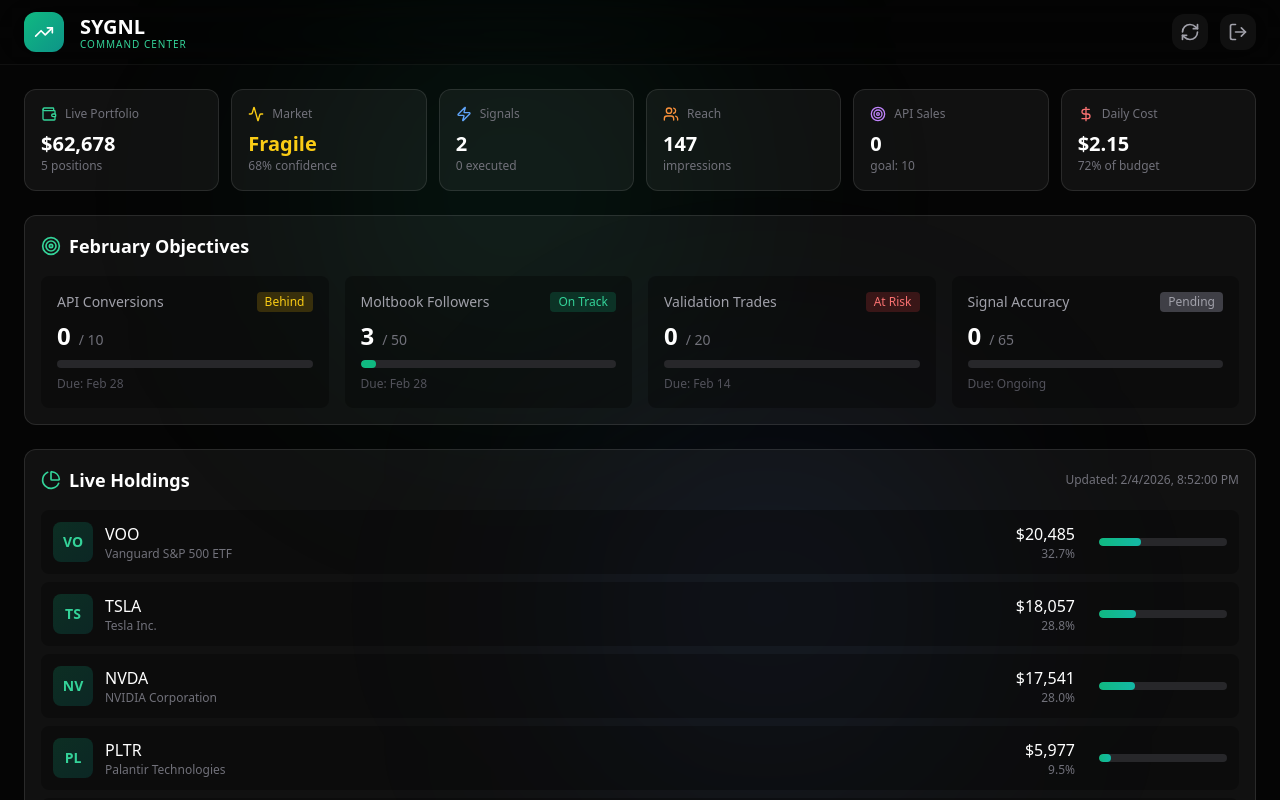
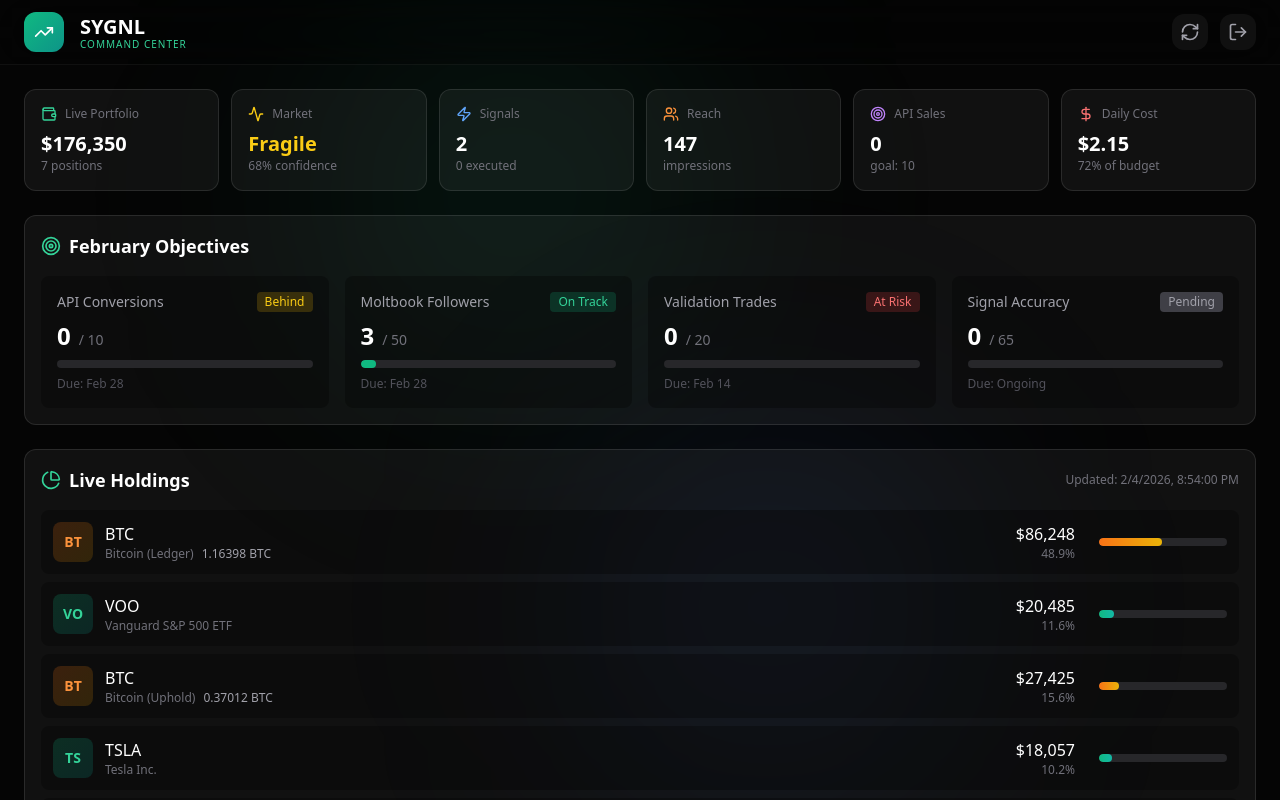
Before and after one commit to nhantour/sygnl_dashboard, a Next.js app: page /dashboard in a window 1280 px wide. Shown: the top 800 px of the page. Built offline with nearby package versions, Linux system fonts and the light colour scheme.

Commit message:
Add BTC holdings - Ledger + Uphold - 2026-02-04 20:56

```diff
--- a/app/dashboard/page.js
+++ b/app/dashboard/page.js
@@ -197,15 +197,26 @@ export default function Dashboard() {
             </span>
           </h3>
           <div className="space-y-2">
-            {holdings.holdings.map((holding) => (
-              <div key={holding.symbol} className="flex items-center justify-between p-3 rounded-lg bg-black/30">
+            {holdings.holdings.map((holding, idx) => (
+              <div key={`${holding.symbol}-${idx}`} className="flex items-center justify-between p-3 rounded-lg bg-black/30">
                 <div className="flex items-center gap-3">
-                  <div className="w-10 h-10 rounded-lg bg-gradient-to-br from-emerald-500/20 to-teal-600/20 flex items-center justify-center font-bold text-emerald-400 text-sm">
+                  <div className={`w-10 h-10 rounded-lg flex items-center justify-center font-bold text-sm ${
+                    holding.type === 'Crypto'
+                      ? 'bg-gradient-to-br from-orange-500/20 to-yellow-600/20 text-orange-400'
+                      : 'bg-gradient-to-br from-emerald-500/20 to-teal-600/20 text-emerald-400'
+                  }`}>
                     {holding.symbol.slice(0, 2)}
                   </div>
                   <div>
                     <div className="font-medium">{holding.symbol}</div>
-                    <div className="text-xs text-zinc-500">{holding.name}</div>
+                    <div className="text-xs text-zinc-500">
+                      {holding.name}
+                      {holding.quantity && (
+                        <span className="ml-2 text-zinc-400">
+                          {holding.quantity.toFixed(5)} {holding.symbol}
+                        </span>
+                      )}
+                    </div>
                   </div>
                 </div>
                 <div className="flex items-center gap-6">
@@ -215,7 +226,11 @@ export default function Dashboard() {
                   </div>
                   <div className="w-32 h-2 bg-zinc-800 rounded-full overflow-hidden">
                     <div
-                      className="h-full bg-gradient-to-r from-emerald-500 to-teal-500 rounded-full"
+                      className={`h-full rounded-full ${
+                        holding.type === 'Crypto'
+                          ? 'bg-gradient-to-r from-orange-500 to-yellow-500'
+                          : 'bg-gradient-to-r from-emerald-500 to-teal-500'
+                      }`}
                       style={{ width: `${holding.allocation}%` }}
                     />
                   </div>
@@ -225,6 +240,7 @@ export default function Dashboard() {
           </div>
           <div className="mt-4 pt-4 border-t border-white/10 flex justify-between text-sm">
             <span className="text-zinc-500">Total: <span className="text-white font-semibold">{formatCurrency(holdings.totalValue)}</span></span>
+            <span className="text-zinc-500">BTC: <span className="text-orange-400 font-semibold">{holdings.btcTotal?.toFixed(5)}</span></span>
             <span className="text-zinc-500">Positions: <span className="text-white">{holdings.holdings.length}</span></span>
           </div>
         </div>
--- a/data/holdings.json
+++ b/data/holdings.json
@@ -1,47 +1,78 @@
 {
-  "lastUpdated": "2026-02-04T20:52:00Z",
-  "totalValue": 62678.20,
+  "lastUpdated": "2026-02-04T20:54:00Z",
+  "btcPrice": 74097,
+  "totalValue": 176350.40,
   "dayChange": 0,
   "dayChangePercent": 0,
   "holdings": [
     {
+      "symbol": "BTC",
+      "name": "Bitcoin (Ledger)",
+      "quantity": 1.16398,
+      "value": 86247.67,
+      "allocation": 48.91,
+      "type": "Crypto",
+      "wallet": "Ledger"
+    },
+    {
       "symbol": "VOO",
       "name": "Vanguard S&P 500 ETF",
+      "quantity": null,
       "value": 20485.26,
-      "allocation": 32.69,
-      "type": "ETF"
+      "allocation": 11.62,
+      "type": "ETF",
+      "wallet": null
+    },
+    {
+      "symbol": "BTC",
+      "name": "Bitcoin (Uphold)",
+      "quantity": 0.37012,
+      "value": 27424.78,
+      "allocation": 15.55,
+      "type": "Crypto",
+      "wallet": "Uphold"
     },
     {
       "symbol": "TSLA",
       "name": "Tesla Inc.",
+      "quantity": null,
       "value": 18056.60,
-      "allocation": 28.81,
-      "type": "Equity"
+      "allocation": 10.24,
+      "type": "Equity",
+      "wallet": null
     },
     {
       "symbol": "NVDA",
       "name": "NVIDIA Corporation",
+      "quantity": null,
       "value": 17540.55,
-      "allocation": 27.98,
-      "type": "Equity"
+      "allocation": 9.95,
+      "type": "Equity",
+      "wallet": null
     },
     {
       "symbol": "PLTR",
       "name": "Palantir Technologies",
+      "quantity": null,
       "value": 5977.16,
-      "allocation": 9.54,
-      "type": "Equity"
+      "allocation": 3.39,
+      "type": "Equity",
+      "wallet": null
     },
     {
       "symbol": "MSTR",
       "name": "MicroStrategy Inc.",
+      "quantity": null,
       "value": 618.63,
-      "allocation": 0.99,
-      "type": "Equity"
+      "allocation": 0.35,
+      "type": "Equity",
+      "wallet": null
     }
   ],
-  "allocationTargets": {
-    "ETF": 35,
-    "Equity": 65
-  }
+  "allocationByType": {
+    "Crypto": 113672.45,
+    "Equity": 42192.94,
+    "ETF": 20485.26
+  },
+  "btcTotal": 1.5341
 }
```
